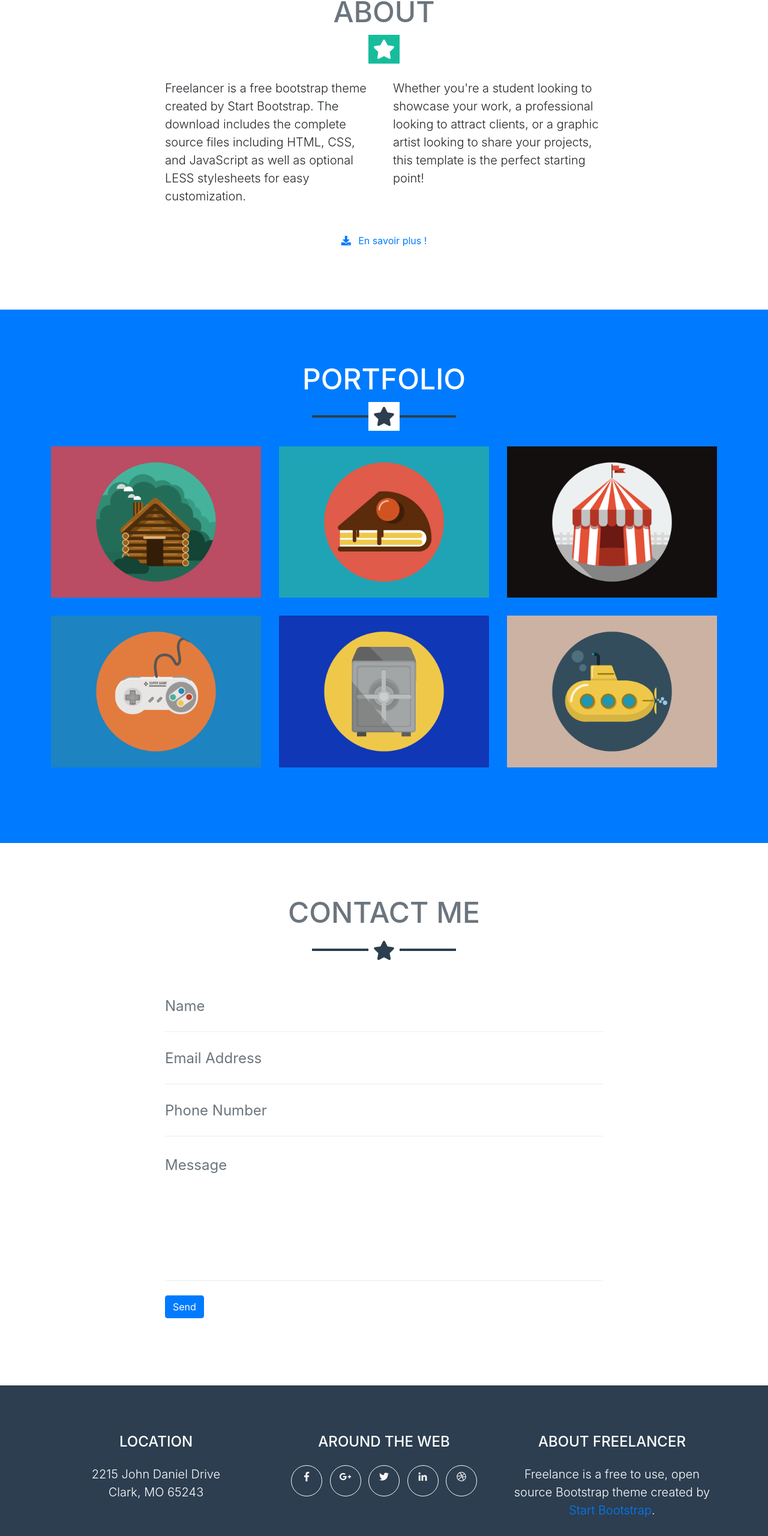
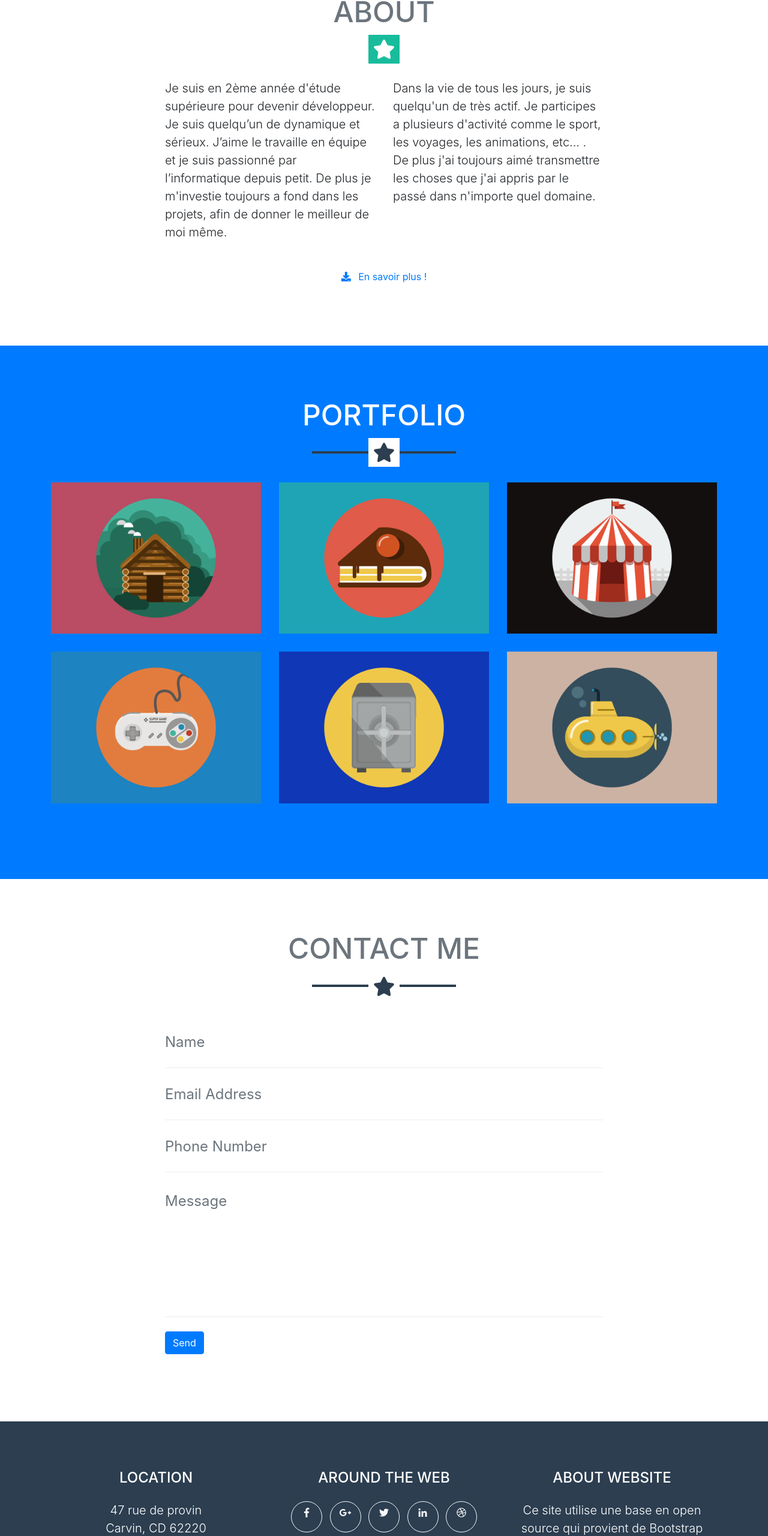
Before and after one commit to anthonyleclercq/profil, a website with bundled scripts: page index.html in a window 1280 px wide. Shown: the part 880-3440 px from the top of the page at 60% size. Built offline with nearby package versions, Linux system fonts and the light colour scheme.

Commit message:
remplissage du texte

```diff
--- a/index.html
+++ b/index.html
@@ -69,10 +69,11 @@
         <hr class="star-light mb-5">
         <div class="row">
           <div class="col-lg-4 ml-auto">
-            <p class="lead">Freelancer is a free bootstrap theme created by Start Bootstrap. The download includes the complete source files including HTML, CSS, and JavaScript as well as optional LESS stylesheets for easy customization.</p>
+            <p class="lead">Je suis en 2ème année d'étude supérieure pour devenir développeur. Je suis quelqu’un de dynamique et sérieux. J’aime le travaille en équipe et je suis passionné par l’informatique depuis petit. De plus je m'investie toujours a fond dans les projets, afin de donner le meilleur de moi
+            même.</p>
           </div>
           <div class="col-lg-4 mr-auto">
-            <p class="lead">Whether you're a student looking to showcase your work, a professional looking to attract clients, or a graphic artist looking to share your projects, this template is the perfect starting point!</p>
+            <p class="lead">Dans la vie de tous les jours, je suis quelqu'un de très actif. Je participes a plusieurs d'activité comme le sport, les voyages, les animations, etc... . De plus j'ai toujours aimé transmettre les choses que j'ai appris par le passé dans n'importe quel domaine.</p>
           </div>
         </div>
         <div class="text-center mt-4">
@@ -209,8 +210,8 @@
         <div class="row">
           <div class="col-md-4 mb-5 mb-lg-0">
             <h4 class="text-uppercase mb-4">Location</h4>
-            <p class="lead mb-0">2215 John Daniel Drive
-              <br>Clark, MO 65243</p>
+            <p class="lead mb-0">47 rue de provin
+              <br>Carvin, CD 62220</p>
           </div>
           <div class="col-md-4 mb-5 mb-lg-0">
             <h4 class="text-uppercase mb-4">Around the Web</h4>
@@ -243,8 +244,8 @@
             </ul>
           </div>
           <div class="col-md-4">
-            <h4 class="text-uppercase mb-4">About Freelancer</h4>
-            <p class="lead mb-0">Freelance is a free to use, open source Bootstrap theme created by
+            <h4 class="text-uppercase mb-4">About Website</h4>
+            <p class="lead mb-0">Ce site utilise une base en open source qui provient de Bootstrap theme created by
               <a href="http://startbootstrap.com">Start Bootstrap</a>.</p>
           </div>
         </div>
@@ -253,7 +254,7 @@
 
     <div class="copyright py-4 text-center text-white">
       <div class="container">
-        <small>Copyright &copy; Your Website 2018</small>
+        <small>Copyright &copy; Anthony Leclercq, profil 2018</small>
       </div>
     </div>
 
```
